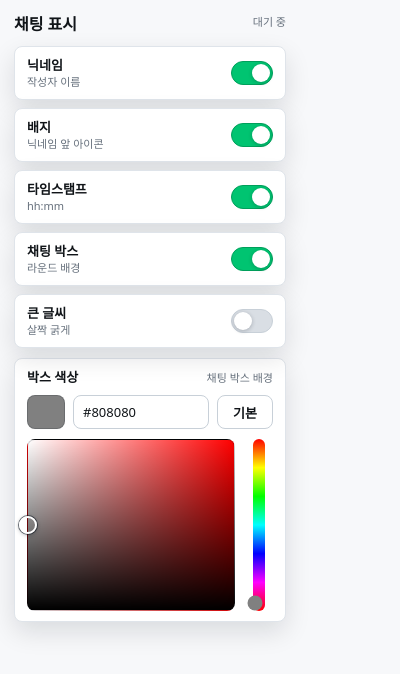
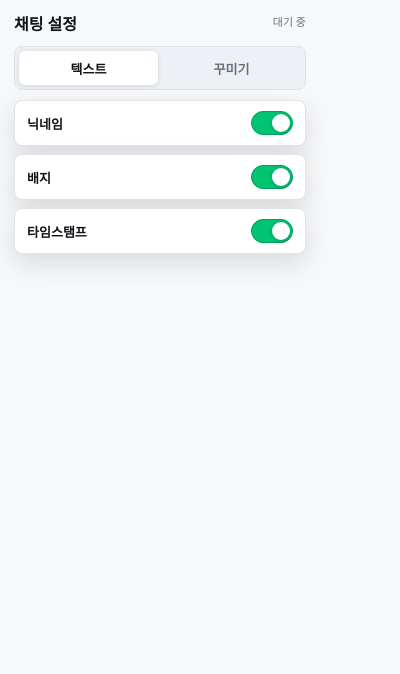
Before and after one commit to JJ-dot-eng/chzzk-chatbox-custom, a browser extension: page popup.html in a window 400 px wide. Drawn offline with Linux system fonts and the light colour scheme.

Commit message:
Split text styling controls into popup tabs

```diff
--- a/popup.css
+++ b/popup.css
@@ -15,8 +15,8 @@
 }
 
 body {
-  width: 300px;
-  min-width: 300px;
+  width: 320px;
+  min-width: 320px;
   margin: 0;
   font-family: system-ui, -apple-system, BlinkMacSystemFont, "Segoe UI", sans-serif;
   background: var(--bg);
@@ -52,6 +52,45 @@ h1 {
   text-align: right;
 }
 
+.tabs {
+  display: grid;
+  grid-template-columns: repeat(2, 1fr);
+  gap: 4px;
+  margin-bottom: 10px;
+  padding: 4px;
+  border: 1px solid var(--line);
+  border-radius: 8px;
+  background: #edf1f5;
+}
+
+.tab {
+  min-width: 0;
+  height: 34px;
+  border: 0;
+  border-radius: 6px;
+  background: transparent;
+  color: var(--muted);
+  font: inherit;
+  font-size: 13px;
+  font-weight: 700;
+  cursor: pointer;
+}
+
+.tab.is-active {
+  background: var(--surface);
+  color: var(--text);
+  box-shadow: 0 1px 5px rgba(10, 18, 28, 0.12);
+}
+
+.tab:focus-visible {
+  box-shadow: 0 0 0 3px rgba(0, 196, 113, 0.22);
+  outline: none;
+}
+
+.tab-panel[hidden] {
+  display: none;
+}
+
 .toggles {
   display: grid;
   gap: 8px;
@@ -62,8 +101,8 @@ h1 {
   align-items: center;
   justify-content: space-between;
   gap: 16px;
-  min-height: 54px;
-  padding: 10px 12px;
+  min-height: 46px;
+  padding: 9px 12px;
   border: 1px solid var(--line);
   border-radius: 8px;
   background: var(--surface);
@@ -72,20 +111,13 @@ h1 {
 }
 
 .toggle-row span {
-  display: grid;
-  gap: 2px;
+  min-width: 0;
 }
 
 .toggle-row strong {
   font-size: 13px;
   line-height: 1.25;
   font-weight: 700;
-}
-
-.toggle-row small {
-  color: var(--muted);
-  font-size: 11px;
-  line-height: 1.25;
 }
 
 .toggle-row input {
@@ -140,20 +172,11 @@ h1 {
 }
 
 .color-picker__header {
-  display: flex;
-  align-items: baseline;
-  justify-content: space-between;
-  gap: 12px;
+  display: block;
 }
 
 .color-picker__header strong {
   font-size: 13px;
-  line-height: 1.25;
-}
-
-.color-picker__header small {
-  color: var(--muted);
-  font-size: 11px;
   line-height: 1.25;
 }
 
--- a/popup.html
+++ b/popup.html
@@ -3,62 +3,61 @@
   <head>
     <meta charset="utf-8">
     <meta name="viewport" content="width=device-width, initial-scale=1">
-    <title>치지직 채팅 표시 토글</title>
+    <title>치지직 채팅 설정</title>
     <link rel="stylesheet" href="popup.css">
   </head>
   <body>
     <main class="popup">
       <header class="popup__header">
-        <h1>채팅 표시</h1>
+        <h1>채팅 설정</h1>
         <p id="status" class="status" aria-live="polite">대기 중</p>
       </header>
 
-      <section class="toggles" aria-label="채팅 표시 옵션">
+      <nav class="tabs" role="tablist" aria-label="설정 분류">
+        <button type="button" id="textTab" class="tab is-active" role="tab" aria-selected="true" aria-controls="textPanel" data-tab-target="textPanel">텍스트</button>
+        <button type="button" id="styleTab" class="tab" role="tab" aria-selected="false" aria-controls="stylePanel" data-tab-target="stylePanel">꾸미기</button>
+      </nav>
+
+      <section id="textPanel" class="tab-panel is-active" role="tabpanel" aria-labelledby="textTab">
+        <div class="toggles" aria-label="텍스트 옵션">
           <label class="toggle-row">
-          <span>
-            <strong>닉네임</strong>
-            <small>작성자 이름</small>
-          </span>
+            <span><strong>닉네임</strong></span>
             <input type="checkbox" id="showNicknames">
           </label>
 
           <label class="toggle-row">
-          <span>
-            <strong>배지</strong>
-            <small>닉네임 앞 아이콘</small>
-          </span>
+            <span><strong>배지</strong></span>
             <input type="checkbox" id="showBadges">
           </label>
 
           <label class="toggle-row">
-          <span>
-            <strong>타임스탬프</strong>
-            <small>hh:mm</small>
-          </span>
+            <span><strong>타임스탬프</strong></span>
             <input type="checkbox" id="showTimestamps">
           </label>
+        </div>
+      </section>
 
+      <section id="stylePanel" class="tab-panel" role="tabpanel" aria-labelledby="styleTab" hidden>
+        <div class="toggles" aria-label="꾸미기 옵션">
           <label class="toggle-row">
-          <span>
-            <strong>채팅 박스</strong>
-            <small>라운드 배경</small>
-          </span>
+            <span><strong>채팅 박스</strong></span>
             <input type="checkbox" id="showChatBoxes">
           </label>
 
           <label class="toggle-row">
-          <span>
-            <strong>큰 글씨</strong>
-            <small>살짝 굵게</small>
-          </span>
+            <span><strong>큰 글씨</strong></span>
             <input type="checkbox" id="showLargeText">
           </label>
-      </section>
+
+          <label class="toggle-row">
+            <span><strong>굵게</strong></span>
+            <input type="checkbox" id="showBoldText">
+          </label>
+        </div>
 
         <section class="color-picker" aria-label="채팅 박스 색상">
           <div class="color-picker__header">
             <strong>박스 색상</strong>
-          <small>채팅 박스 배경</small>
           </div>
 
           <div class="color-picker__controls">
@@ -74,6 +73,7 @@
             <input type="range" id="hueSlider" class="hue-slider" min="0" max="360" value="0" aria-label="색상 범위">
           </div>
         </section>
+      </section>
     </main>
 
     <script src="popup.js"></script>
--- a/popup.js
+++ b/popup.js
@@ -1,5 +1,5 @@
 const STORAGE_KEY = "chzzkChatUiToggleOptions";
-const CONTENT_VERSION = "0.1.4";
+const CONTENT_VERSION = "0.1.5";
 const DEFAULT_CHAT_BOX_COLOR = "#808080";
 const NAMED_CHAT_BOX_COLORS = {
   gray: "#808080",
@@ -15,11 +15,14 @@ const DEFAULT_OPTIONS = {
   showTimestamps: true,
   showChatBoxes: true,
   showLargeText: false,
+  showBoldText: false,
   chatBoxColor: DEFAULT_CHAT_BOX_COLOR
 };
 
-const controlIds = ["showNicknames", "showBadges", "showTimestamps", "showChatBoxes", "showLargeText"];
+const controlIds = ["showNicknames", "showBadges", "showTimestamps", "showChatBoxes", "showLargeText", "showBoldText"];
 const controls = Object.fromEntries(controlIds.map((id) => [id, document.getElementById(id)]));
+const tabButtons = [...document.querySelectorAll("[data-tab-target]")];
+const tabPanels = [...document.querySelectorAll(".tab-panel")];
 const colorPreview = document.getElementById("colorPreview");
 const hexInput = document.getElementById("chatBoxColorHex");
 const resetColorButton = document.getElementById("resetChatBoxColor");
@@ -148,14 +151,31 @@ function hueToHex(hue) {
 }
 
 function normalizeOptions(options) {
+  const legacyBoldText = options?.showBoldText === undefined && options?.showLargeText === true;
+
   return {
     showNicknames: options?.showNicknames !== false,
     showBadges: options?.showBadges !== false,
     showTimestamps: options?.showTimestamps !== false,
     showChatBoxes: options?.showChatBoxes !== false,
     showLargeText: options?.showLargeText === true,
+    showBoldText: options?.showBoldText === true || legacyBoldText,
     chatBoxColor: normalizeHexColor(options?.chatBoxColor)
   };
+}
+
+function selectTab(targetId) {
+  for (const button of tabButtons) {
+    const isSelected = button.dataset.tabTarget === targetId;
+    button.classList.toggle("is-active", isSelected);
+    button.setAttribute("aria-selected", String(isSelected));
+  }
+
+  for (const panel of tabPanels) {
+    const isSelected = panel.id === targetId;
+    panel.classList.toggle("is-active", isSelected);
+    panel.hidden = !isSelected;
+  }
 }
 
 function setStatus(message) {
@@ -196,6 +216,7 @@ function readControls() {
     showTimestamps: controls.showTimestamps.checked,
     showChatBoxes: controls.showChatBoxes.checked,
     showLargeText: controls.showLargeText.checked,
+    showBoldText: controls.showBoldText.checked,
     chatBoxColor: currentColor
   });
 }
@@ -460,6 +481,12 @@ async function init() {
     controls[id].addEventListener("change", handleControlChange);
   }
 
+  for (const button of tabButtons) {
+    button.addEventListener("click", () => {
+      selectTab(button.dataset.tabTarget);
+    });
+  }
+
   colorField.addEventListener("pointerdown", handleColorFieldPointerDown);
   colorField.addEventListener("pointermove", handleColorFieldPointerMove);
   hueSlider.addEventListener("input", handleHueChange);
```
Also changed, not shown: content.js (+26 -4 lines), tools/verify-live-edge.cjs (+59 -1 lines), README.md, manifest.json. Lines whose indentation alone changed are shown as unchanged.
